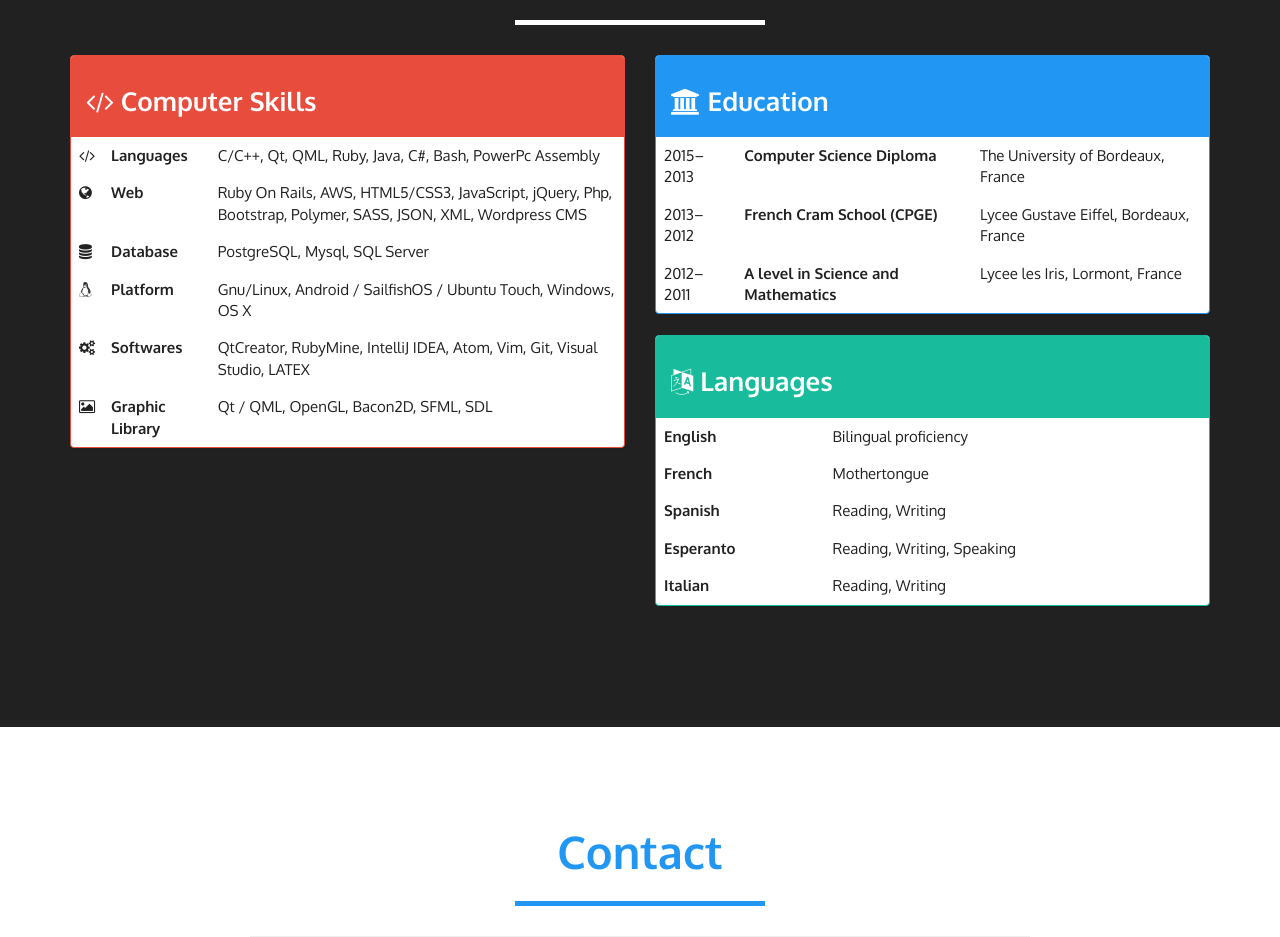
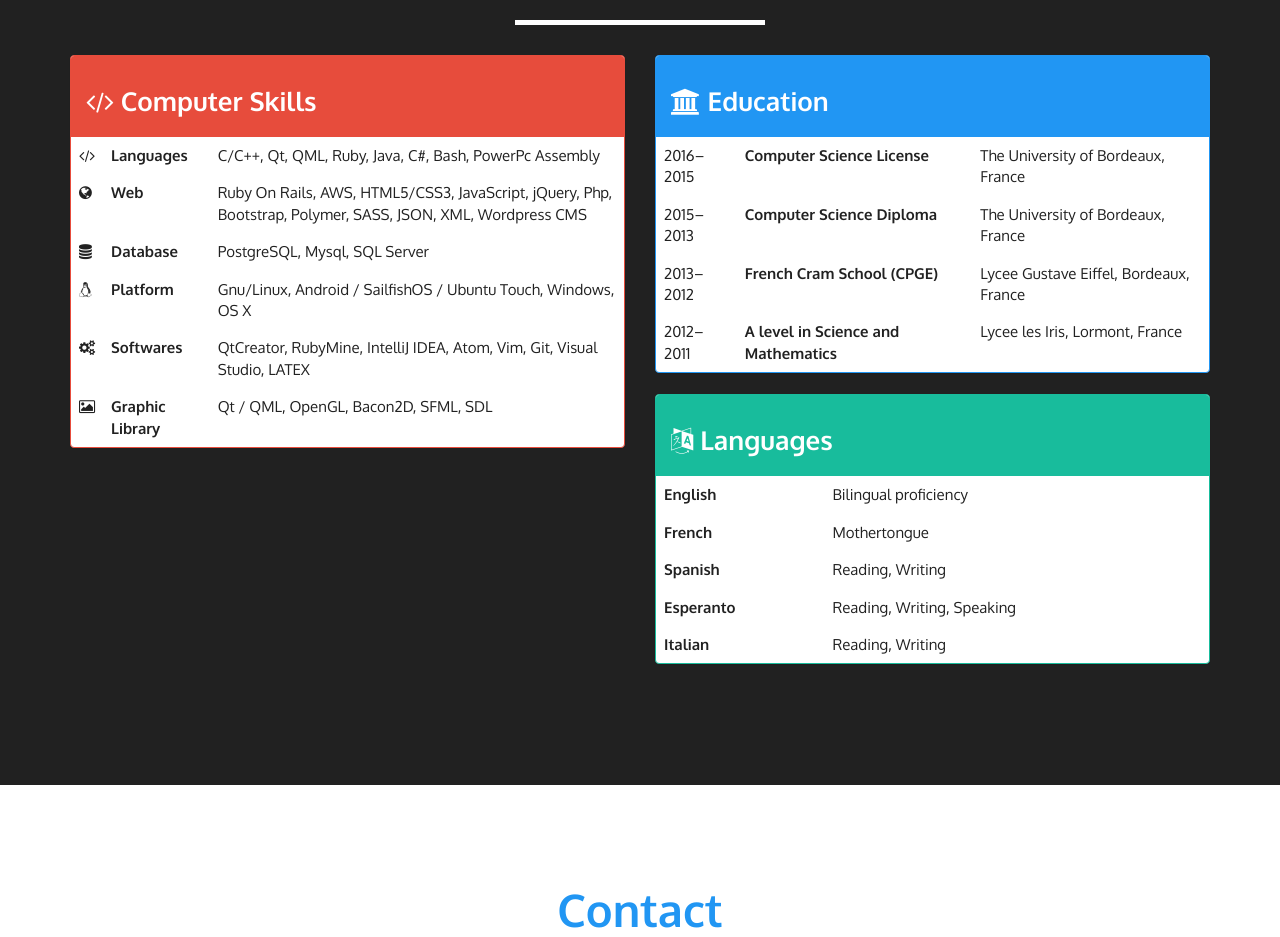
Before and after one commit to cedbonhomme/cedbonhomme.github.io, a plain HTML site: page index.html in a window 1280 px wide. Shown: the part 1780-2717 px from the top of the page. Drawn offline with nearby package versions, Linux system fonts and the light colour scheme.

Commit message:
rebuilding site Tue  8 Mar 14:34:11 CET 2016

```diff
--- a/index.html
+++ b/index.html
@@ -289,6 +289,18 @@
               </div>
               <table class="table table-hover">
                 <tbody>
+
+                  <tr>
+                    <td>
+                      2016–2015
+                    </td>
+                    <td>
+                      <b>Computer Science License</b>
+                    </td>
+                    <td>
+                      The University of Bordeaux, France
+                    </td>
+                  </tr>
 
                   <tr>
                     <td>
```
